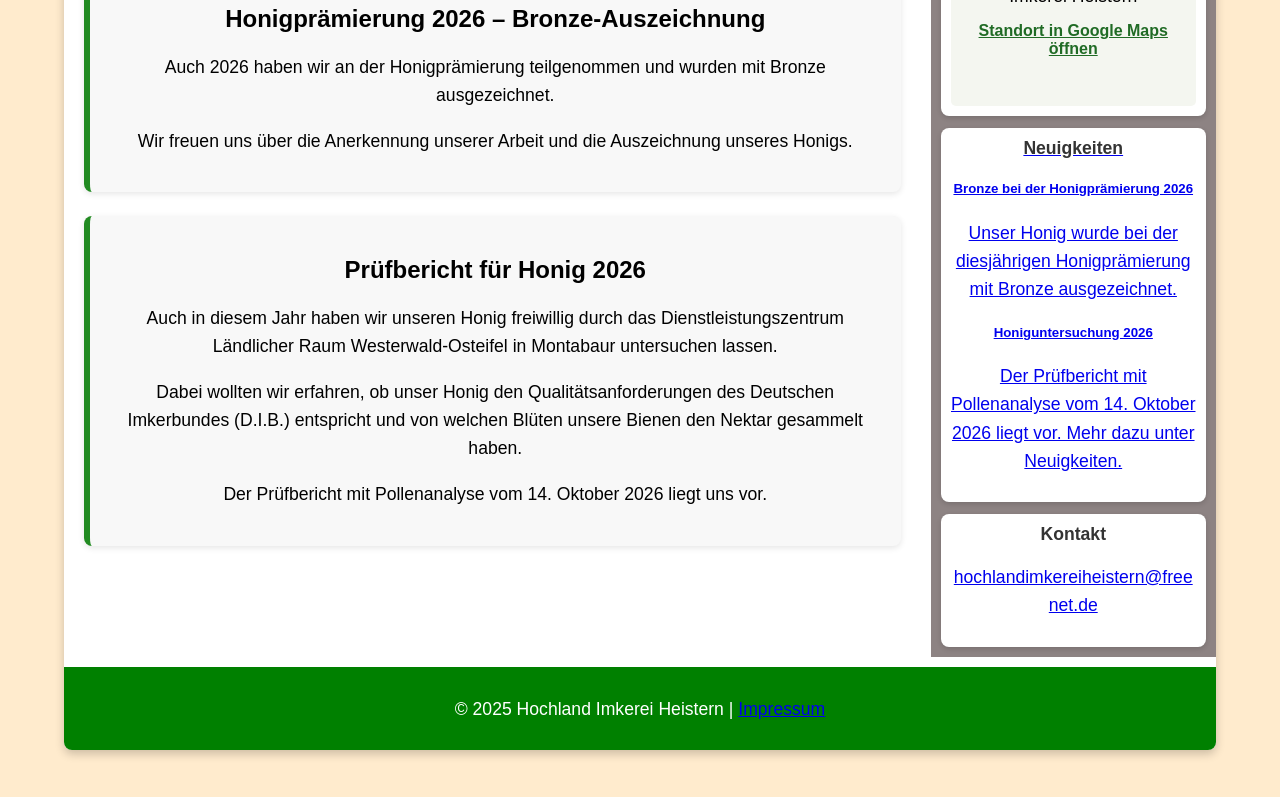
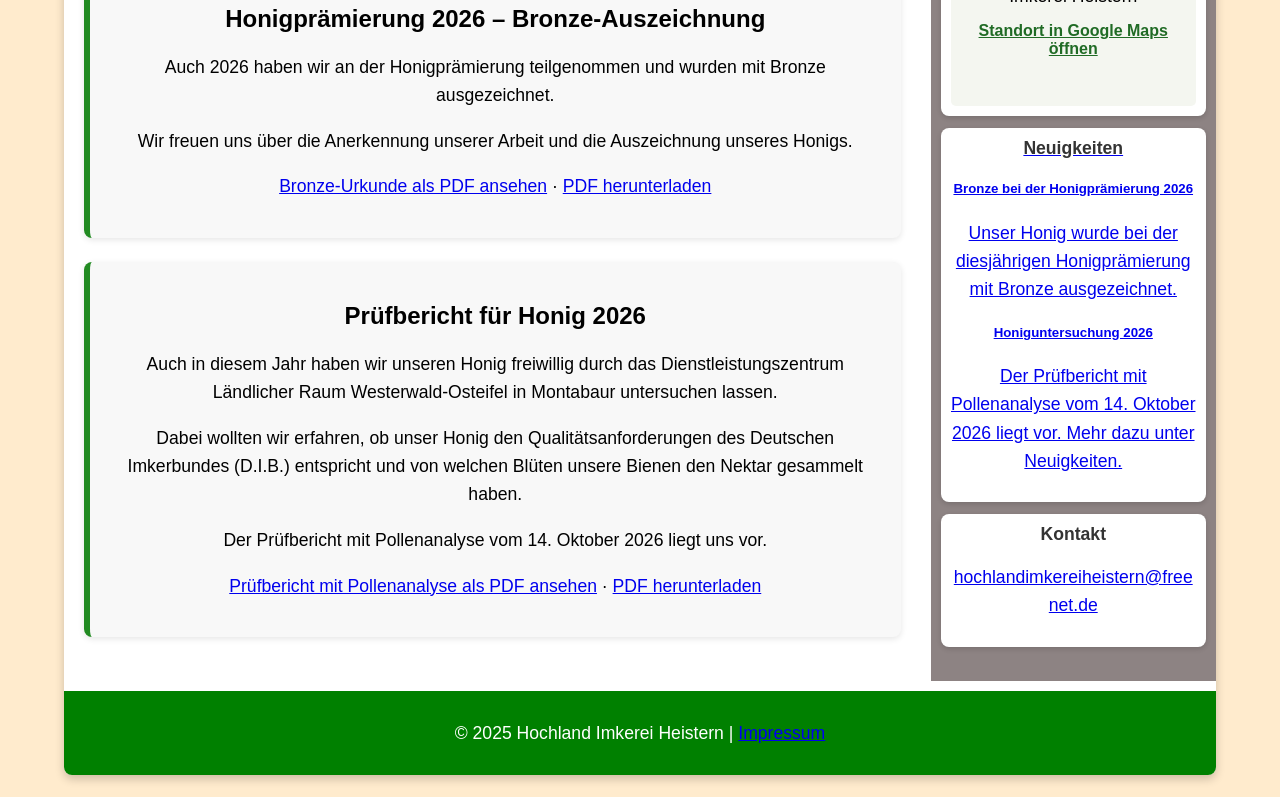
Before and after one commit to Kardnic/Hochland-Imkerei-Webseite, a React (Vite) app: page /neuigkeiten in a window 1280 px wide. Shown: the part 680-1477 px from the top of the page. Built offline with nearby package versions, Linux system fonts and the light colour scheme.

Commit message:
Verlinke Bronze-Urkunde und Honig-Prüfbericht als PDF in Neuigkeiten

```diff
--- a/src/pages/Neuigkeiten.jsx
+++ b/src/pages/Neuigkeiten.jsx
@@ -9,12 +9,14 @@ export default function Neuigkeiten() {
         <h2>Honigprämierung 2026 – Bronze-Auszeichnung</h2>
         <p>Auch 2026 haben wir an der Honigprämierung teilgenommen und wurden mit Bronze ausgezeichnet.</p>
         <p>Wir freuen uns über die Anerkennung unserer Arbeit und die Auszeichnung unseres Honigs.</p>
+        <p><a href="/Urkunde%20Bronze.pdf" target="_blank" rel="noopener noreferrer">Bronze-Urkunde als PDF ansehen</a> · <a href="/Urkunde%20Bronze.pdf" download>PDF herunterladen</a></p>
       </section>
       <section>
         <h2>Prüfbericht für Honig 2026</h2>
         <p>Auch in diesem Jahr haben wir unseren Honig freiwillig durch das Dienstleistungszentrum Ländlicher Raum Westerwald-Osteifel in Montabaur untersuchen lassen.</p>
         <p>Dabei wollten wir erfahren, ob unser Honig den Qualitätsanforderungen des Deutschen Imkerbundes (D.I.B.) entspricht und von welchen Blüten unsere Bienen den Nektar gesammelt haben.</p>
         <p>Der Prüfbericht mit Pollenanalyse vom 14. Oktober 2026 liegt uns vor.</p>
+        <p><a href="/Pr%C3%BCfbericht%20mit%20Pollenanalyse.pdf" target="_blank" rel="noopener noreferrer">Prüfbericht mit Pollenanalyse als PDF ansehen</a> · <a href="/Pr%C3%BCfbericht%20mit%20Pollenanalyse.pdf" download>PDF herunterladen</a></p>
       </section>
     </HauptLayout>
   );
```
